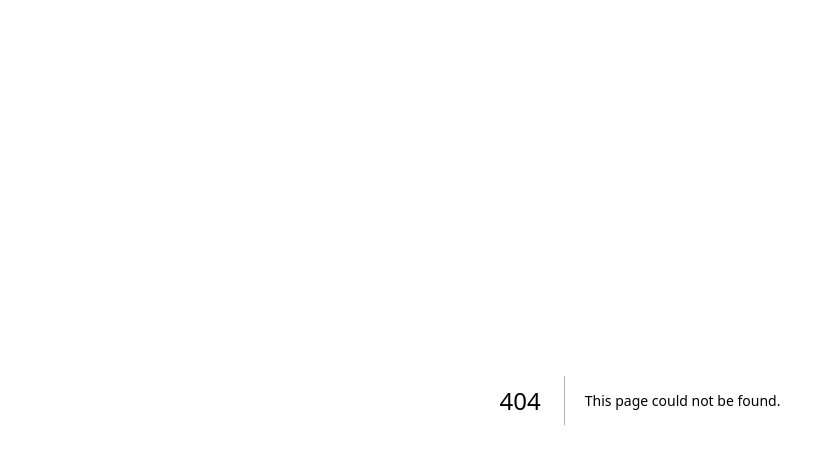
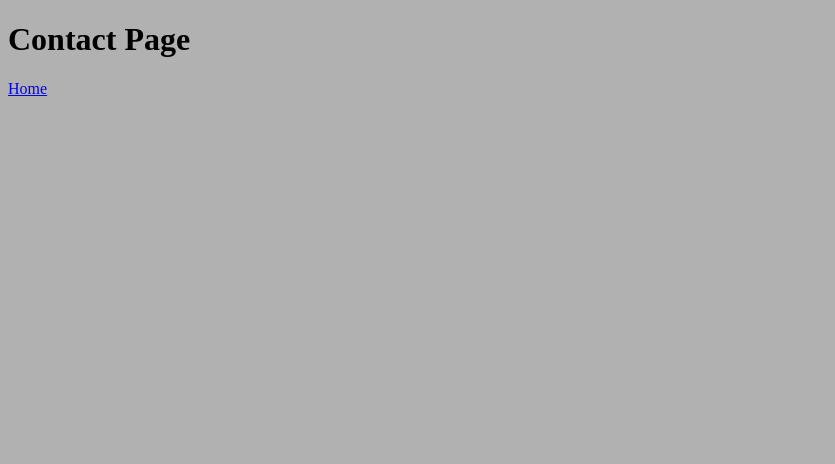
Before and after one commit to ftpaul/ftpaul, a Next.js app: page /contact in a window 1280 px wide. Before the commit this address had no page. Shown: the top 464 px of the page, without its empty margins (0-835 px from the left). Built offline with nearby package versions, Linux system fonts and the light colour scheme.

Commit message:
added layout, head, and contact page

```diff
--- /dev/null
+++ b/app/contact/page.tsx
@@ -0,0 +1,9 @@
+import Link from "next/link"
+
+export default function ContactPage() {
+    return (
+        <div>
+            <h1>Contact Page</h1>
+            <Link href="/">Home</Link>
+        </div>)
+  }
--- a/app/layout.tsx
+++ b/app/layout.tsx
@@ -10,7 +10,8 @@ export default function RootLayout({
 }) {
   return (
     <html lang="en">
-      <body>{children}</body>
+      <head />
+      <body style={{backgroundColor:"#B1B1B1"}}>{children}</body>
     </html>
   )
 }
```
Also changed, not shown: app/head.tsx (added, +8 -0 lines).
